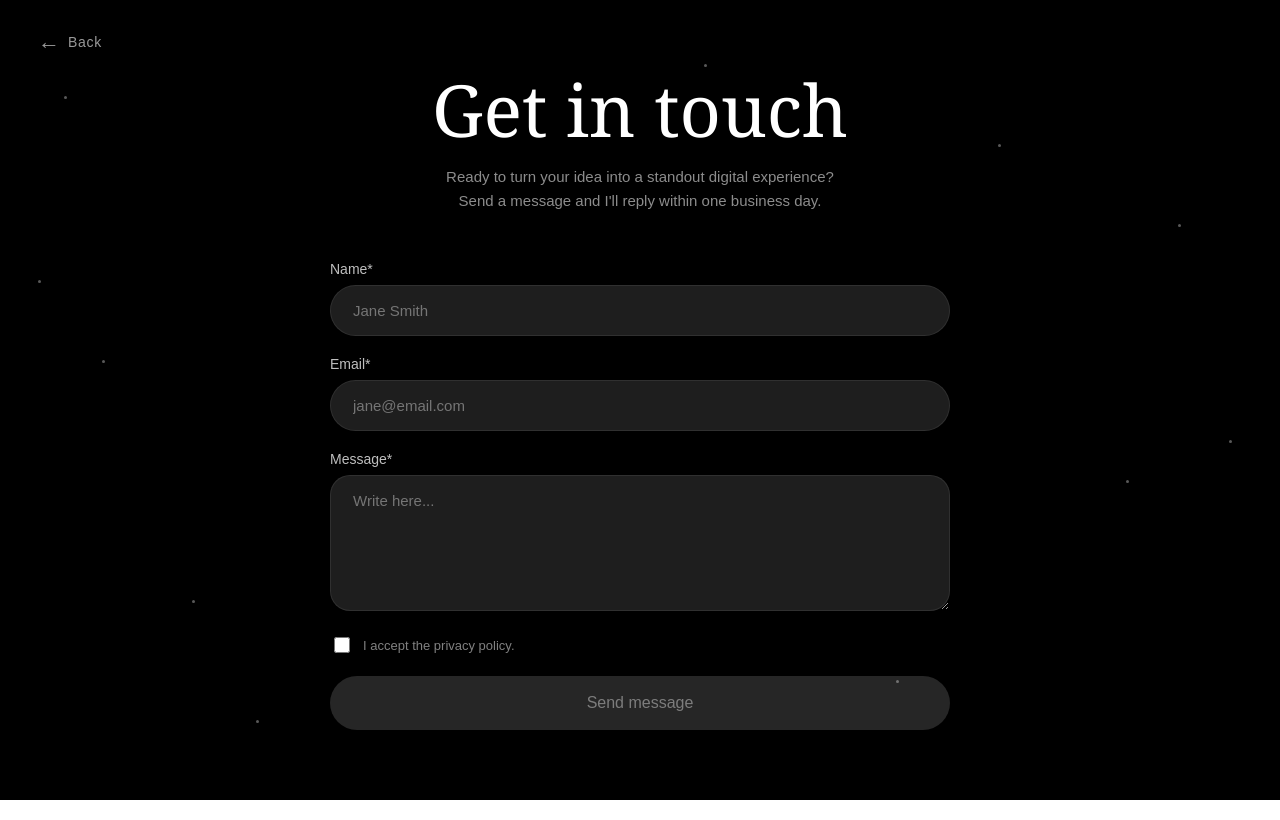
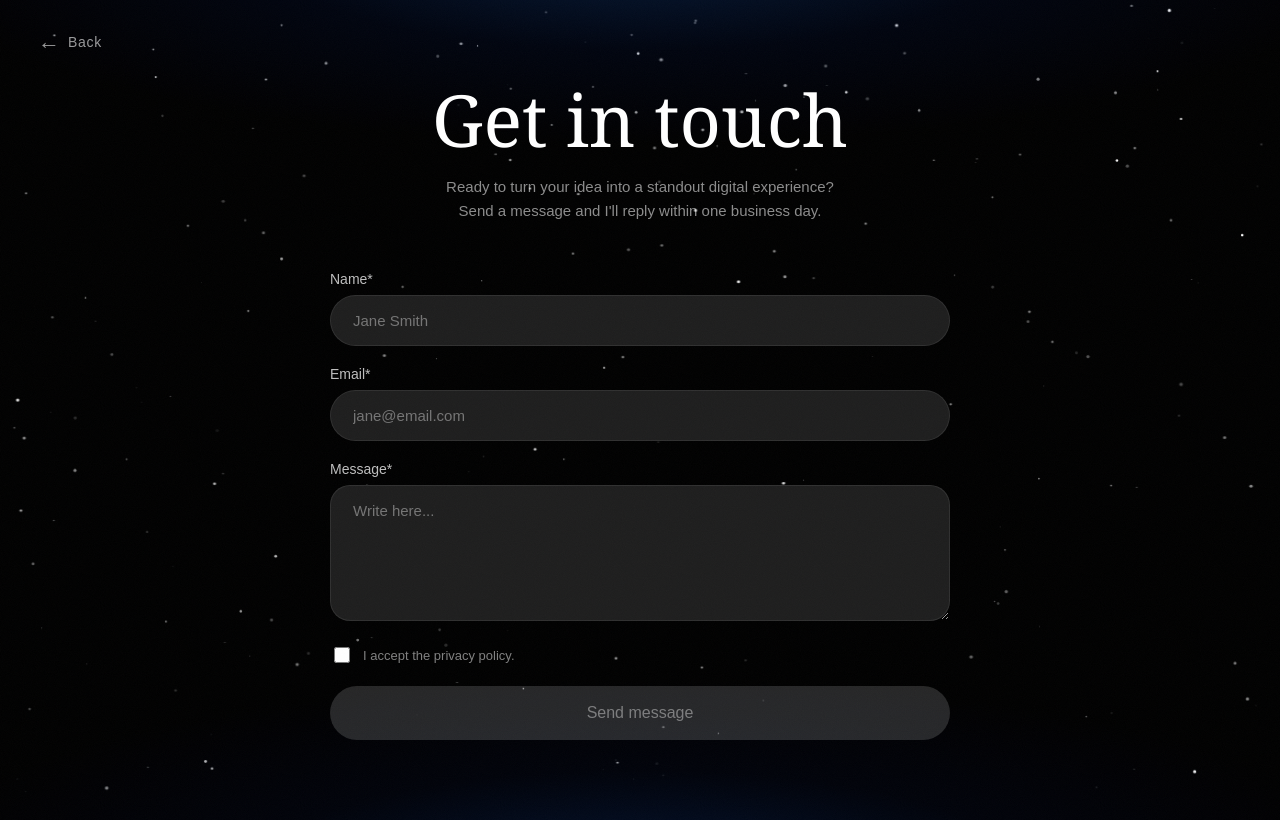
Before and after one commit to edwardsalfred/jacob1k, a React (Vite) app: page /contact in a window 1280 px wide. Built offline with nearby package versions, Linux system fonts and the light colour scheme; a web font is replaced by a local one.

Commit message:
style: update Contact page background to match the site's Dominicus-style background

```diff
--- a/src/Contact.tsx
+++ b/src/Contact.tsx
@@ -1,5 +1,6 @@
 import React, { useState } from 'react';
 import { useNavigate } from 'react-router-dom';
+import Particles from './Particles';
 
 export default function Contact() {
   const navigate = useNavigate();
@@ -29,33 +30,16 @@ export default function Contact() {
       flexDirection: 'column',
       alignItems: 'center',
       justifyContent: 'center',
-      padding: '60px 20px',
+      padding: '80px 20px',
       position: 'relative',
       overflow: 'hidden',
     }}>
 
-      {/* Animated background blobs (same as home) */}
-      <div className="bg-blob bg-blob-1" />
-      <div className="bg-blob bg-blob-2" />
-      <div className="bg-blob bg-blob-3" />
-      <div className="bg-blob bg-blob-4" />
-
-      {/* Scattered dot particles */}
-      {[
-        { top: '12%', left: '5%' }, { top: '28%', left: '92%' }, { top: '45%', left: '8%' },
-        { top: '60%', left: '88%' }, { top: '75%', left: '15%' }, { top: '18%', left: '78%' },
-        { top: '85%', left: '70%' }, { top: '35%', left: '3%' }, { top: '55%', left: '96%' },
-        { top: '70%', left: '40%' }, { top: '90%', left: '20%' }, { top: '8%', left: '55%' },
-      ].map((pos, i) => (
-        <div key={i} style={{
-          position: 'fixed',
-          top: pos.top, left: pos.left,
-          width: '3px', height: '3px',
-          borderRadius: '50%',
-          background: 'rgba(255,255,255,0.35)',
-          pointerEvents: 'none',
-        }} />
-      ))}
+      {/* Dominicus-style background: canvas starfield + blue glow vignettes */}
+      <Particles />
+      <div className="bg-glow-top" />
+      <div className="bg-glow-bottom" />
+      <div className="bg-noise" />
 
       {/* Back arrow */}
       <button
```
